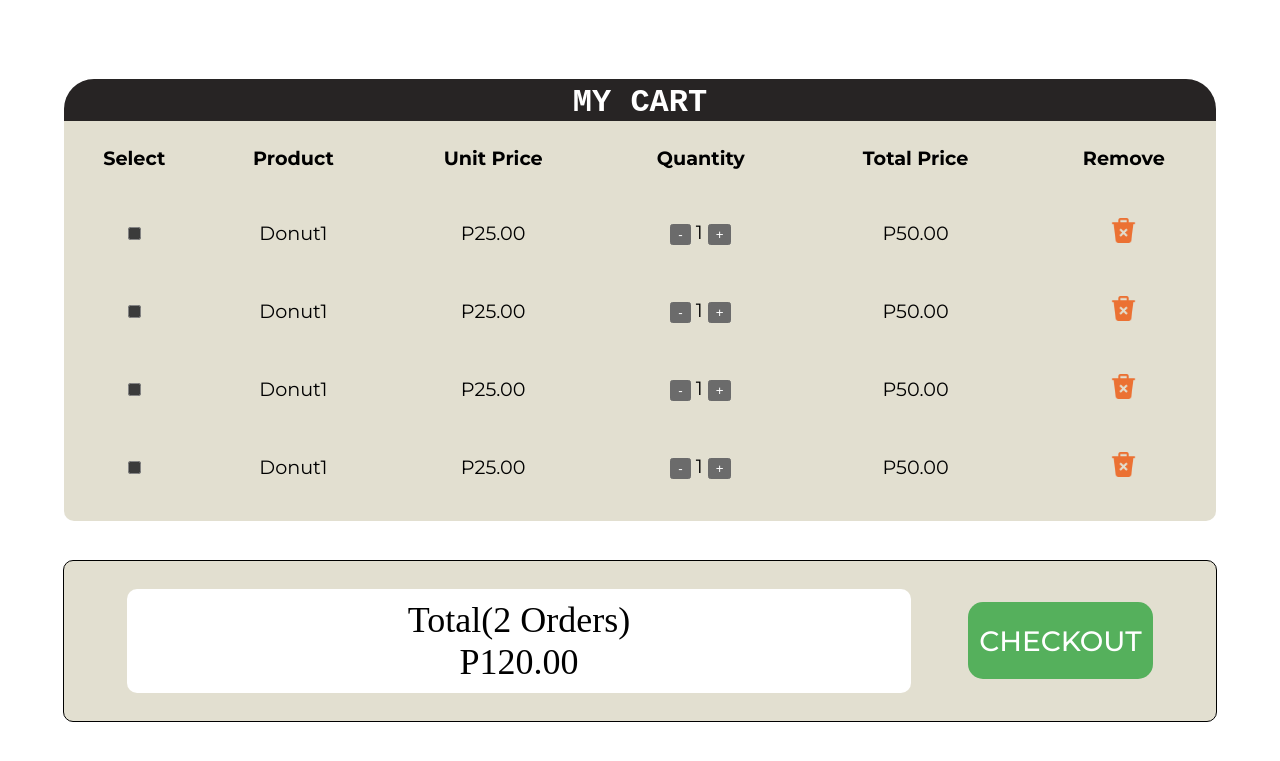
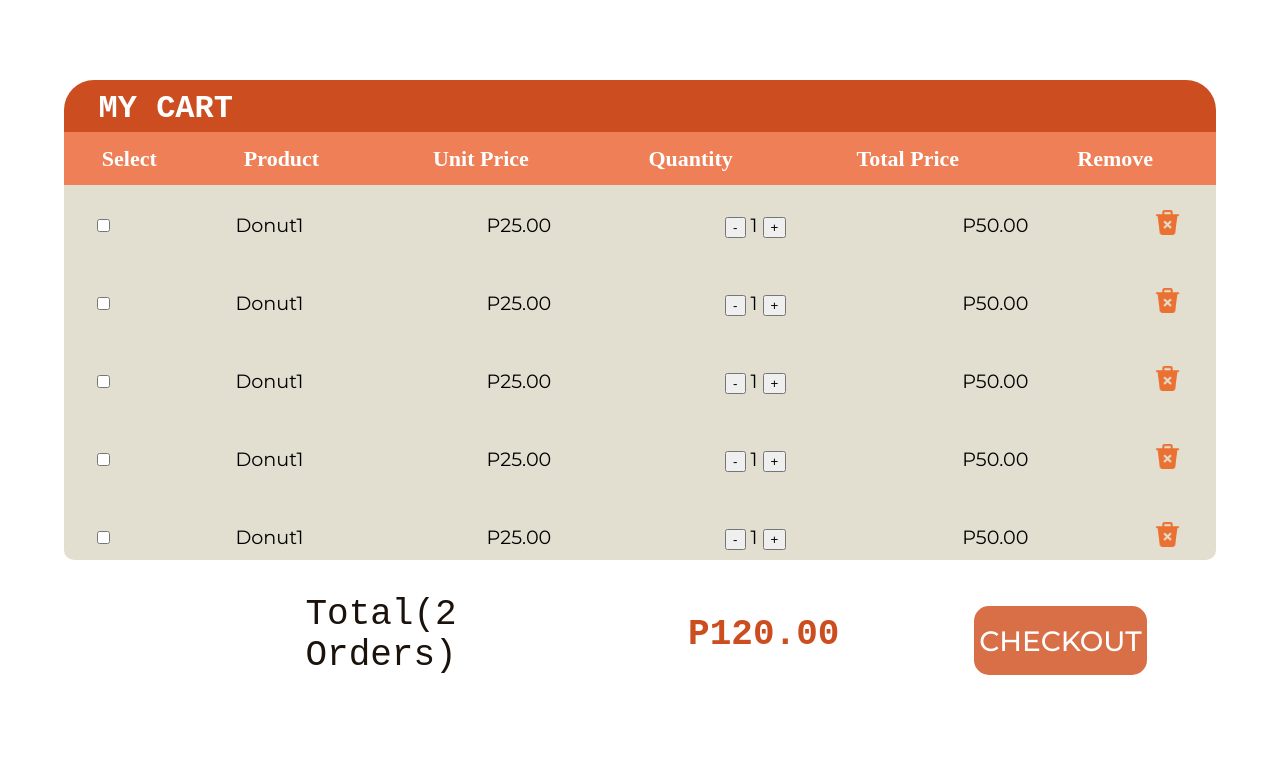
Before and after one commit to jc14-ai/Online-Transaction-Processor, a PHP site: page /user/boards/cart.html in a window 1280 px wide. Shown: the top 761 px of the page. Run offline with PHP 8.4, Linux system fonts and the light colour scheme; lists and menus that the app fills with data are empty.

Commit message:
updated_css

```diff
--- a/user/boards/cart.html
+++ b/user/boards/cart.html
@@ -10,8 +10,8 @@
     <div class="cart-container">
       <div class="my-cart-container">
         <h1 class="my-cart-label">MY CART</h1>
-        <div class="cart-table-wrapper">
-          <table class="cart-table">
+        <table class="my-cart-theader">
+
           <thead>
             <tr>
               <th>Select</th>
@@ -22,6 +22,10 @@
               <th>Remove</th>
             </tr>
           </thead>
+        </table>
+        <div class="cart-table-wrapper">
+          <table class="cart-table">
+
             <tbody>
               <tr>
                 <td><input type="checkbox" /></td>
@@ -110,12 +114,11 @@
 
       <div class="checkout-container">
         <div class="total-container">
-          <table>
-        <label class="total-orders" >Total(2 Orders)</label>
-        <label class="total-orders-amount">P120.00</label>
-      </table>
+
+        <div class="total-orders" >Total(2 Orders)</div>
+        <div class="total-orders-amount">P120.00</div>
+
         </div>
-        <div class="checkout-button">
         <button class="checkout-button">CHECKOUT</button>
         </div>
       </div>
--- a/user/user.css
+++ b/user/user.css
@@ -807,13 +807,32 @@
     .my-cart-label{
         font-family: 'Courier New', Courier, monospace;
         display: flex;
-        justify-content:  center;
+        content:  center;
         align-items: center;
-        width: 100%;
-        background-color: #272424;
+        width: 97%;
+        height: 50px;
+        background-color: #cc4e20;
         margin: 0;
         border-radius: 30px 30px 0 0;
         padding-top: 5px;
+        padding-left: 3%;
+        color: white;
+    }
+    .my-cart-theader{
+        content: center;
+        align-items: center;
+        text-align: center;
+        padding-right: 1%;
+        width: 100%;
+        background-color: #ee7f56;
+    }
+    .my-cart-theader th{
+        content: center;
+        align-items: center;
+        padding: 1%;
+        background-color: #ee7f56;
+        font-size: 22px;
+        font-weight: bold;;
         color: white;
     }
     .my-cart-container{
@@ -822,18 +841,18 @@
         align-items: center;
         flex-direction: column;
         height: 60%;
-        width: 90%; ;
+        width: 90%;
+
         padding-left: 3;
+    }
 
-    }
     .cart-table-wrapper{
         max-height: 400px;
         overflow-y: auto;
-        border-radius: 0px 0px 10px 10px;
         width: 100%;
         font-family: 'Montserrat', Montserrat;
+        border-radius: 0px 0px 10px 10px;
         font-size: 1.2em;
-        color-scheme: dark;
     }
     .cart-table{
         background-color: #e2dfd0;
@@ -853,21 +872,37 @@
         align-items: center;
         height: 20%;
         width: 90%;
-        border: 1px solid;
-        border-radius: 10px 10px 10px 10px;
+        border-radius: 0px 0px 10px 10px;
         gap: 5%;
-        background-color: #e2dfd0;
+        background-color: white;
     }
     .total-container{
         display: flex;
-        justify-content: center;
-        align-items: center;
-        flex-direction: column;
         height: 65%;
         width: 68%;
         font-size: 2.25em;
         background-color: white;
         border-radius: 10px 10px 10px 10px;
+    }
+
+    .total-orders{
+        padding-left: 22%;
+    }
+
+    .total-orders, .total-orders-amount {
+        display: flex;
+        justify-content: center;
+        align-items: center;
+        flex-direction: column;
+        padding-top: 20px;
+        width: 42%;
+        height: 50%;
+        font-family: 'Courier New', Courier, monospace;
+        color: #1a120b;
+    }
+    .total-orders-amount{
+        color: #cc4e20;
+        font-weight: bold;
     }
     .checkout-button{
         display: flex;
@@ -878,10 +913,10 @@
         font-weight: 500;
         padding: 3%;
         height: 5%;
-        width: 10%;
+        width: 15%;
         border: none;
         border-radius: 15px;
-        background-color: #55b05c;
+        background-color: #d96f47;
         color: white;
         cursor: pointer;
     }
@@ -893,13 +928,15 @@
     .notification-label{
         font-family: 'Courier New', Courier, monospace;
         display: flex;
-        justify-content: center;
+        content: center;
         align-items: center;
-        width: 90%;
-        background-color: #272424;
+        width: 87%;
+        height: 50px;
+        background-color: #cc4e20 ;
         margin: 0;
         border-radius: 30px 30px 0 0;
         padding-top: 5px;
+        padding-left: 3%;
         color: white;
     }
     .notification-container{
```
Lines whose indentation alone changed are shown as unchanged.
